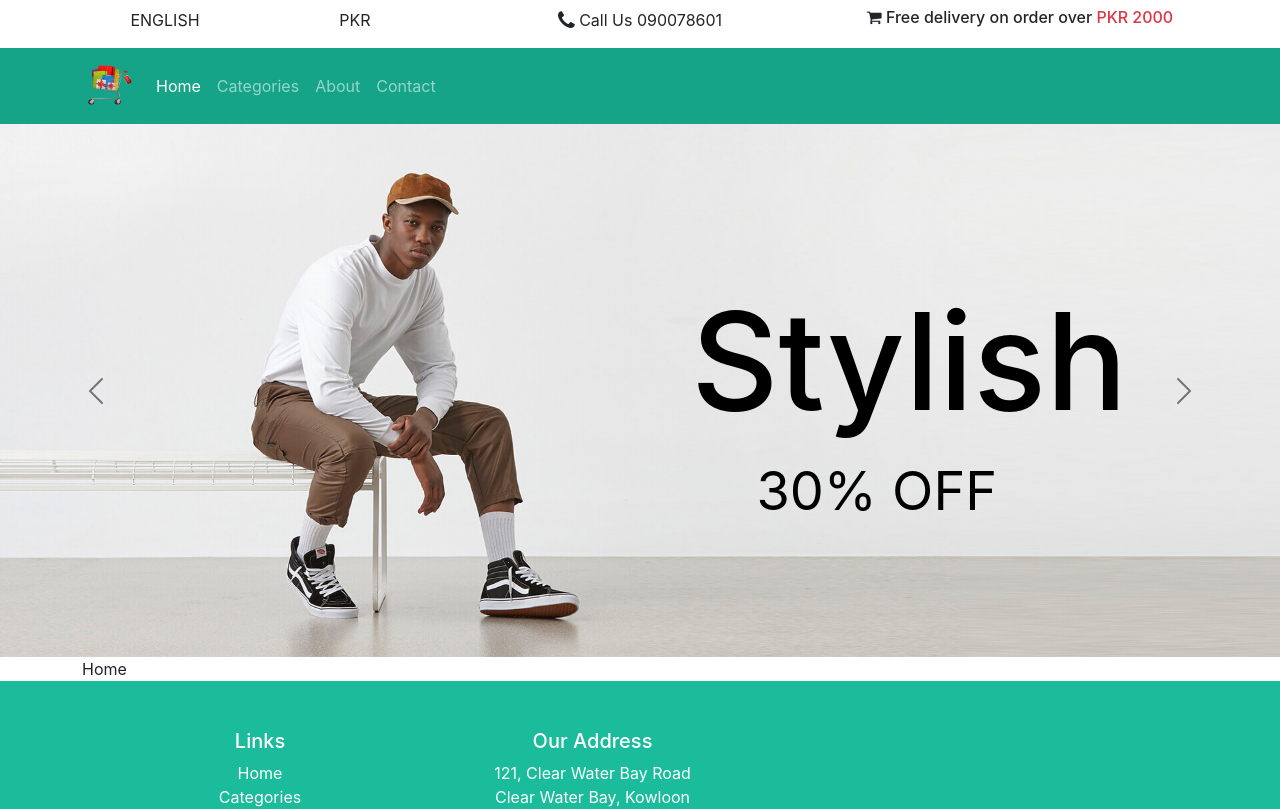
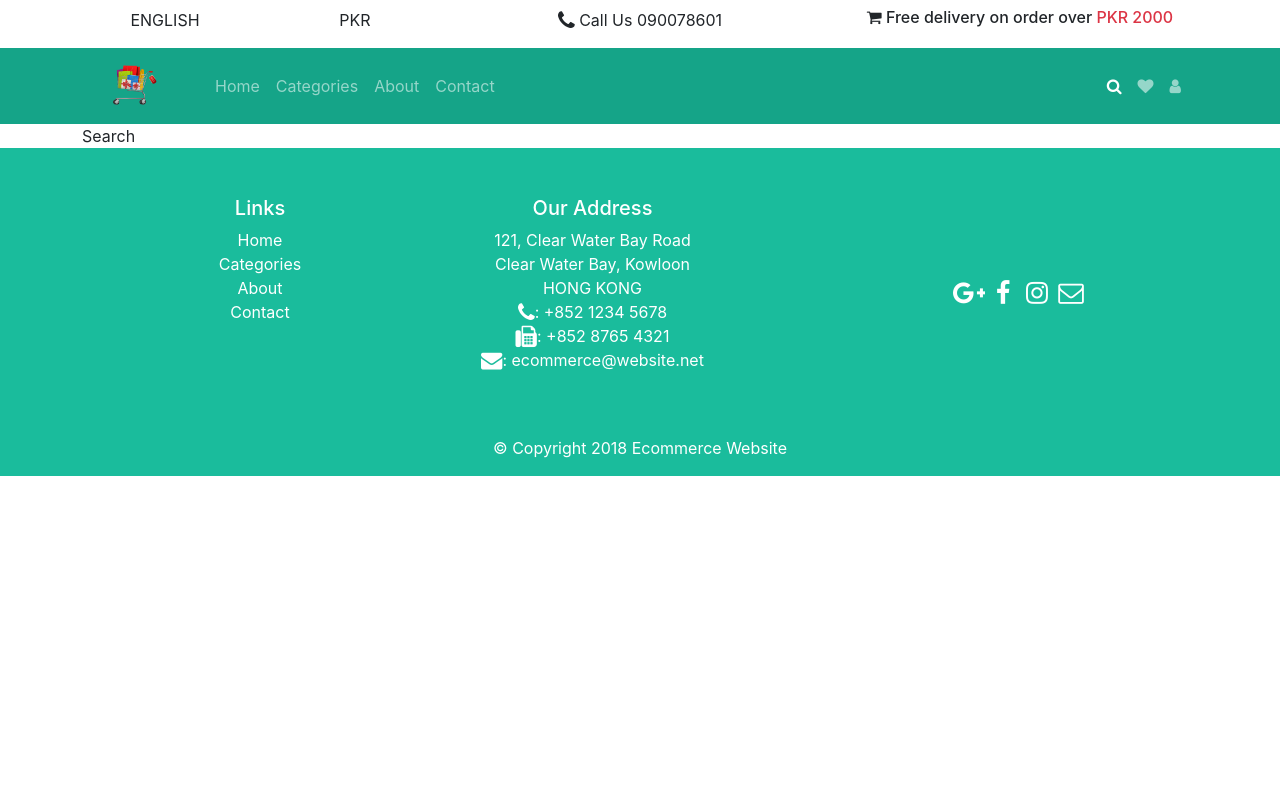
Before and after one commit to abdulhanan5643/ecommerce-react, a React (Create React App) app: page /search in a window 1280 px wide. Before the commit this address led to /home. Shown: the top 809 px of the page. Built offline with nearby package versions, Linux system fonts and the light colour scheme.

Commit message:
navbar updated

```diff
--- a/src/components/Header/HeaderComponent.js
+++ b/src/components/Header/HeaderComponent.js
@@ -1,4 +1,4 @@
-import React, {Component} from "react";
+import React, {Component, useState} from "react";
 import {
     Collapse,
     Nav,
@@ -9,6 +9,7 @@ import {
 } from "reactstrap";
 import {NavLink} from 'react-router-dom';
 import './header.css'
+
 
 class Header extends Component {
 
@@ -28,12 +29,6 @@ class Header extends Component {
         });
     }
 
-    selected() {
-        this.setState({
-            isSelected: !this.state.isSelected
-        });
-    }
-
     render() {
         return (
             <>
@@ -49,7 +44,8 @@ class Header extends Component {
                             <p><i className="fa fa-phone fa-lg"></i> Call Us 090078601</p>
                         </div>
                         <div className="col-md-4 col-12">
-                            <h6><i className="fa fa-shopping-cart"></i> Free delivery on order over <span className="text-danger">PKR 2000</span></h6>
+                            <h6><i className="fa fa-shopping-cart"></i> Free delivery on order over <span
+                                className="text-danger">PKR 2000</span></h6>
                         </div>
                     </div>
 
@@ -57,9 +53,25 @@ class Header extends Component {
                 <Navbar className="my-navbar" dark expand="md">
                     <div className="container">
                         <NavbarToggler onClick={this.toggleNav}/>
-                        <NavbarBrand className="mr-auto" href="/"><img src={require('../../shared/images/logo.png').default} height="50" width="50" alt='Ecommerce Website' /></NavbarBrand>
+                        <NavbarBrand className="mr-auto logo" href="/"><img
+                            src={require('../../shared/images/logo.png').default} height="50" width="50"
+                            alt='Ecommerce Website'/></NavbarBrand>
+                        <Nav navbar className="ms-auto icons">
+                            <NavItem>
+                                <NavLink className="nav-link" exact={true} to='/search'><i
+                                    className="fa fa-search"></i></NavLink>
+                            </NavItem>
+                            <NavItem>
+                                <NavLink className="nav-link" exact={true} to='/wishlist'><i
+                                    className="fa fa-heart"></i></NavLink>
+                            </NavItem>
+                            <NavItem>
+                                <NavLink className="nav-link" exact={true} to='/login'><i
+                                    className="fa fa-user"></i></NavLink>
+                            </NavItem>
+                        </Nav>
                         <Collapse isOpen={this.state.isNavOpen} navbar>
-                            <Nav navbar>
+                            <Nav navbar className="links">
                                 <NavItem>
                                     <NavLink className="nav-link" exact={true} to='/home'>Home</NavLink>
                                 </NavItem>
--- a/src/components/Header/header.css
+++ b/src/components/Header/header.css
@@ -1,3 +1,54 @@
+.logo{
+    margin-right: auto;
+    margin-left: 25px;
+}
+.icons{
+    margin-right: 9px;
+    flex-direction: row;
+    order: 2;
+}
+.links{
+    margin-left: 50px;
+    order: 1;
+}
 .my-navbar{
     background-color: #15A488;
 }
+@media only screen and (max-width: 425px) {
+    .icons{
+        order: 0;
+    }
+    .links{
+        order: 0;
+    }
+    .navbar-expand-md .navbar-nav .nav-link{
+        padding-right: 12px;
+        padding-left: 12px;
+    }
+}
+
+@media only screen and (max-width: 375px) {
+    .icons{
+        order: 0;
+    }
+    .links{
+        order: 0;
+    }
+    .navbar-expand-md .navbar-nav .nav-link{
+        padding-right: 10px;
+        padding-left: 10px;
+    }
+}
+
+@media only screen and (max-width: 320px) {
+    .icons{
+        order: 0;
+    }
+    .links{
+        order: 0;
+    }
+    .navbar-expand-md .navbar-nav .nav-link{
+        padding-right: 8px;
+        padding-left: 8px;
+    }
+}
--- /dev/null
+++ b/src/components/Login/LoginComponent.js
@@ -0,0 +1,13 @@
+import React from "react";
+
+function Login() {
+    return(
+        <div className="container">
+            <div className="row">
+                <div className="col-auto">Login</div>
+            </div>
+        </div>
+    );
+}
+
+export default Login;
--- a/src/components/Main/MainComponent.js
+++ b/src/components/Main/MainComponent.js
@@ -6,6 +6,9 @@ import Contact from "../Contact/ContactComponent";
 import Categories from "../Categories/CategoriesComponent";
 import Footer from "../Footer/FooterComponent";
 import Home from "../Home/HomeComponent";
+import Search from "../Search/SearchComponent";
+import Wishlist from "../Wishlist/WishlistComponent";
+import Login from "../Login/LoginComponent";
 
 
 class Main extends Component {
@@ -24,6 +27,9 @@ class Main extends Component {
                     <Route path="/home" component={Home}/>
                     <Route path="/contact" component={Contact}/>
                     <Route path="/categories" component={Categories}/>
+                    <Route path="/search" component={Search}/>
+                    <Route path="/wishlist" component={Wishlist}/>
+                    <Route path="/login" component={Login}/>
                     <Redirect to="/home"/>
                 </Switch>
                 <Footer/>
--- /dev/null
+++ b/src/components/Search/SearchComponent.js
@@ -0,0 +1,13 @@
+import React from "react";
+
+function Search() {
+    return(
+        <div className="container">
+            <div className="row">
+                <div className="col-auto">Search</div>
+            </div>
+        </div>
+    );
+}
+
+export default Search;
--- /dev/null
+++ b/src/components/Wishlist/WishlistComponent.js
@@ -0,0 +1,13 @@
+import React from "react";
+
+function Wishlist() {
+    return(
+        <div className="container">
+            <div className="row">
+                <div className="col-auto">Wishlist</div>
+            </div>
+        </div>
+    );
+}
+
+export default Wishlist;
```
